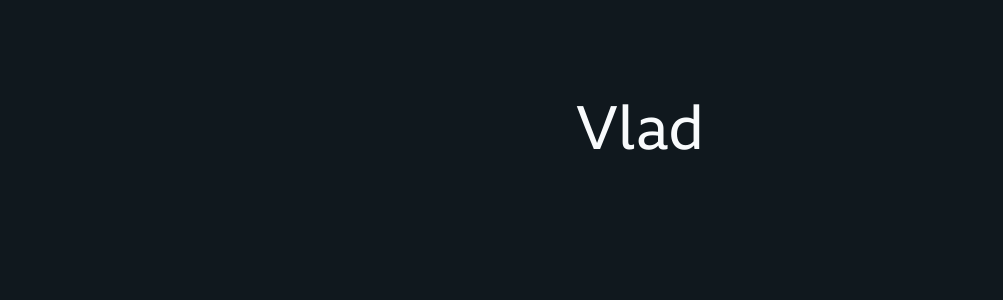
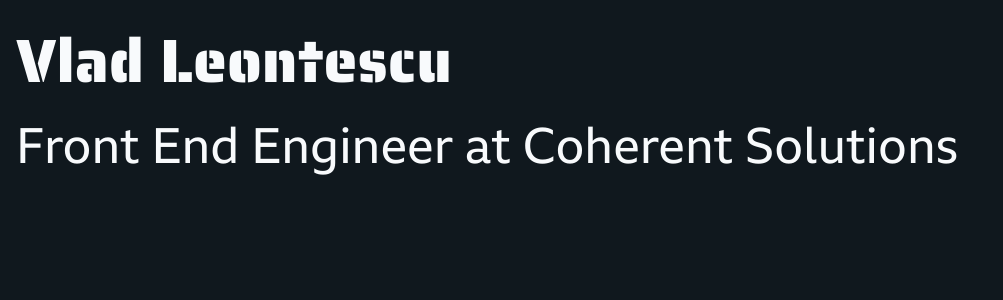
Before and after one commit to Lvlad27/portfolio-v2, a Next.js app: page / in a window 1280 px wide. Shown: the top 300 px of the page, without its empty margins (0-1003 px from the left). Built offline with nearby package versions, Linux system fonts and the light colour scheme.

Commit message:
feat: add extra font family

```diff
--- a/src/app/components/Typography/config.ts
+++ b/src/app/components/Typography/config.ts
@@ -1,10 +1,12 @@
 export const TYPOGRAPHY_VARIANTS = {
-  h1: 'text-6xl',
-  h2: 'text-5xl',
-  h3: 'text-4xl',
-  h4: 'text-3xl',
-  h5: 'text-2xl',
+  h1: 'text-4xl tablet:text-5xl laptop:text-6xl desktop:text-6xl',
+  h2: 'text-2xl tablet:text-4xl laptop:text-5xl desktop:text-5xl',
+  h3: 'text-2xl tablet:text-4xl laptop:text-5xl desktop:text-5xl',
+  h4: 'text-2xl',
+  h5: 'text-xl',
   h6: 'text-xl',
+  subtitle1: 'text-xl',
+  subtitle2: 'text-xl',
   body1: 'text-base',
   body2: 'text-sm',
   caption: 'text-xs',
--- a/src/app/components/Typography/index.tsx
+++ b/src/app/components/Typography/index.tsx
@@ -17,9 +17,20 @@
   className,
   children,
 }: TypographyProps) => {
-  const classes = `${TYPOGRAPHY_VARIANTS[variant]} ${TYPOGRAPHY_COLOR_VARIANTS[color]} ${className}`;
+  const SemanticComponent =
+    variant === 'body1' || variant === 'body2' || variant === 'caption' || variant==='subtitle1' || variant === 'subtitle2'
+      ? 'p'
+      : variant;
 
-  return <p className={classes}>{children}</p>;
+  return (
+    <SemanticComponent
+      className={`${TYPOGRAPHY_VARIANTS[variant]} ${
+        TYPOGRAPHY_COLOR_VARIANTS[color]
+      } ${className || ''}`}
+    >
+      {children}
+    </SemanticComponent>
+  );
 };
 
 export default Typography;
--- a/src/app/layout.tsx
+++ b/src/app/layout.tsx
@@ -2,8 +2,8 @@
 import '../globals.css';
 
 export const metadata: Metadata = {
-  title: 'Create Next App',
-  description: 'Generated by create next app',
+  title: 'Vlad Leontescu',
+  description: 'Personal Portfolio',
 };
 
 export default function RootLayout({
@@ -13,7 +13,7 @@
 }) {
   return (
     <html lang="en">
-      <body className="font-custom bg-background text-text">{children}</body>
+      <body className="font-primary bg-background text-text">{children}</body>
     </html>
   );
 }
--- a/src/app/page.tsx
+++ b/src/app/page.tsx
@@ -3,8 +3,17 @@
 
 export default function Home() {
   return (
-    <main className="flex min-h-screen flex-col items-center justify-between p-24">
-      <Typography variant="h1">Vlad</Typography>
+    <main className="font-primary flex flex-col justify-between p-4">
+      <Typography
+        variant="h1"
+        color="primary"
+        className="font-secondary text-left"
+      >
+        Vlad Leontescu
+      </Typography>
+      <Typography variant="h2" color="primary" className="text-left">
+        Front End Engineer at Coherent Solutions
+      </Typography>
     </main>
   );
 }
--- a/src/globals.css
+++ b/src/globals.css
@@ -15,3 +15,11 @@
   font-style: normal;
   font-display: swap;
 }
+
+@font-face {
+  font-family: 'Saira-Stencil-One';
+  src: url('/fonts/SairaStencilOne-Regular.ttf') format('truetype');
+  font-weight: normal;
+  font-style: normal;
+  font-display: swap;
+}
--- a/tailwind.config.js
+++ b/tailwind.config.js
@@ -9,8 +9,25 @@
   theme: {
     extend: {
       fontFamily: {
-        custom: ['BBC-Reith-Sans'],
+        primary: ['BBC-Reith-Sans', 'sans-serif'],
+        secondary: ['Saira-Stencil-One', 'sans-serif'],
       },
+    },
+    fontSize: {
+      '6xl': '3.815rem', // 61.04px
+      '5xl': '3.052rem', // 48.83px
+      '4xl': '2.441rem', // 39.06px
+      '3xl': '1.953rem', // 31.25px
+      '2xl': '1.563rem', // 25px
+      xl: '1.25rem', // 20px
+      base: '1rem', // 16px
+      sm: '0.64rem', // 12.8px
+      xs: '0.512rem', // 10.24px
+    },
+    screens: {
+      tablet: '640px',
+      laptop: '1024px',
+      desktop: '1280px',
     },
     colors: {
       text: '#f8fafc',
@@ -19,7 +36,6 @@
       secondary: '#18261d',
       accent: '#1aafea',
     },
-    screens: {},
   },
   plugins: [],
 };
```
Also changed, not shown: public/fonts/SairaStencilOne-Regular.ttf (added).
